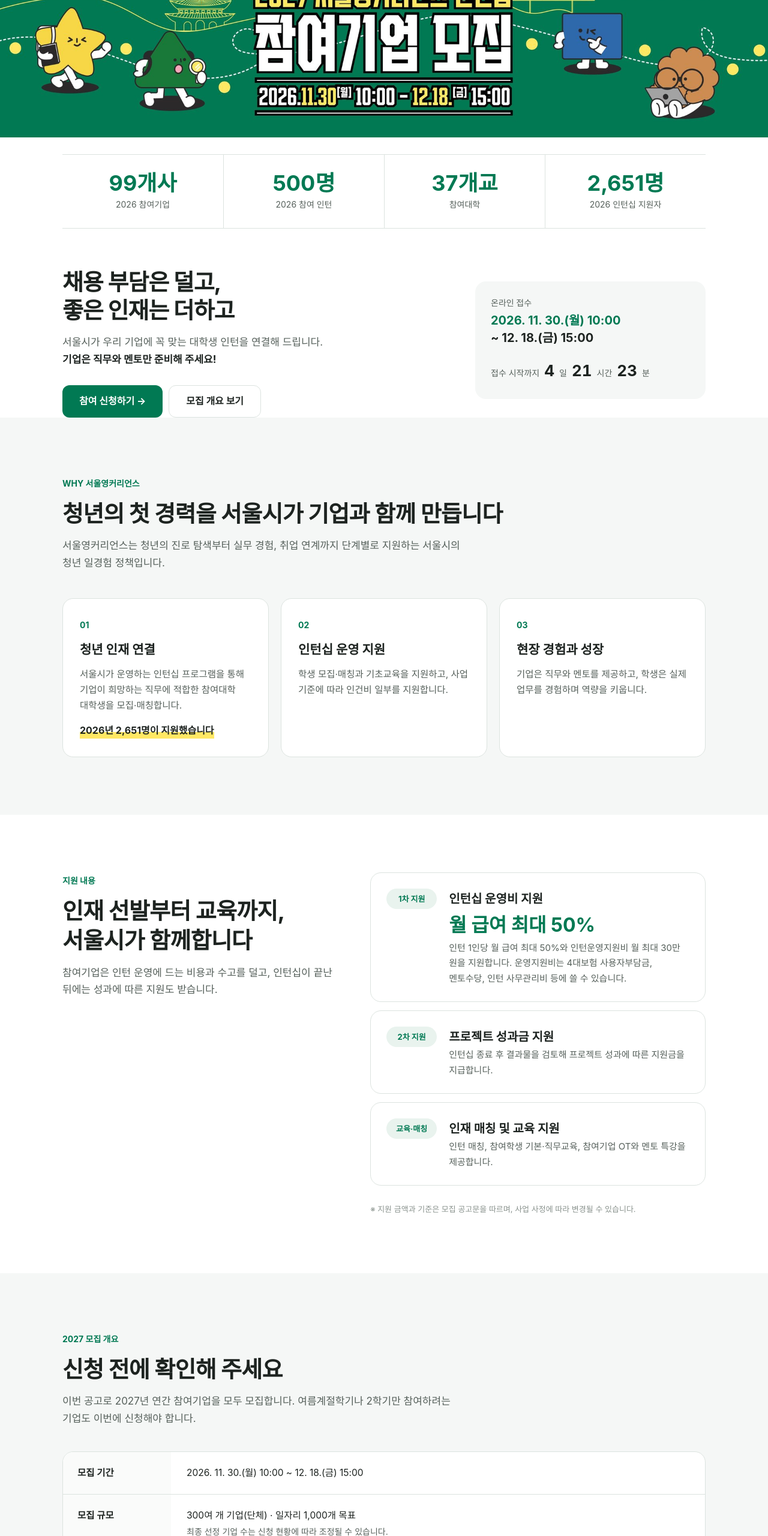
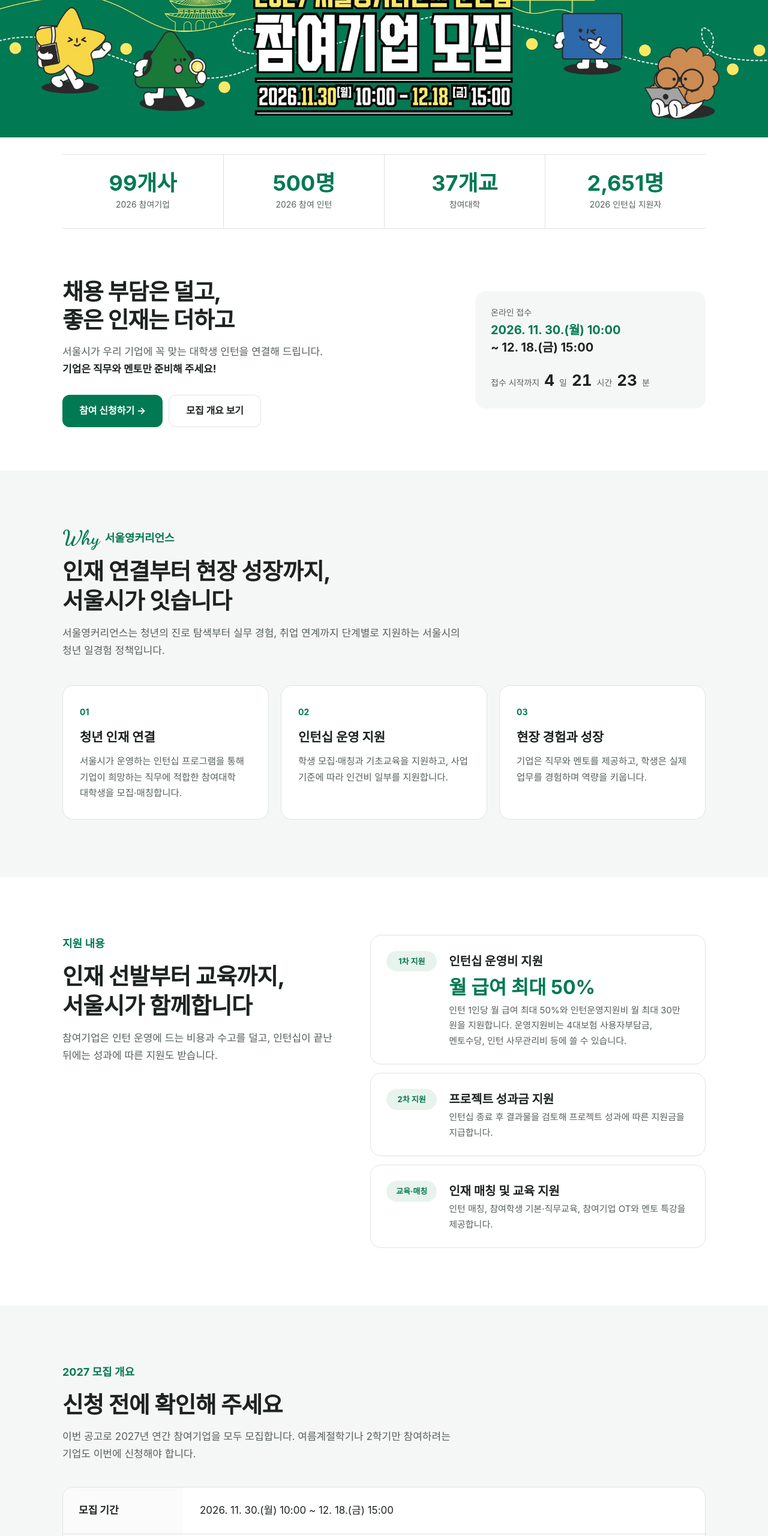
Before and after one commit to ium-strategy/youngCareerence, a plain HTML site: page company/index.html in a window 1280 px wide. Shown: the part 240-2800 px from the top of the page at 60% size. Drawn offline with Linux system fonts and the light colour scheme; a web font is replaced by a local one.

Commit message:
참여기업 페이지: 상단 여백 정리, WHY 섹션 카피·폰트, 모집개요 글자 크기, 안내 문구 삭제
Co-Authored-By: Claude Opus 5.5 <noreply@anthropic.com>
Claude-Session: https://claude.ai/code/session_01UpnRaiZLCrd9p7X9G7FnaK

```diff
--- a/company/index.html
+++ b/company/index.html
@@ -31,6 +31,8 @@ j=d.createElement(s),dl=l!='dataLayer'?'&l='+l:'';j.async=true;j.src=
 <meta property="og:image" content="https://xn--oy2b19kw7abzfnkr0bp79a.kr/company/og-company.jpg">
 <meta property="og:site_name" content="서울영커리언스 참여기업">
 <meta property="og:locale" content="ko_KR">
+<link rel="preconnect" href="https://fonts.googleapis.com"><link rel="preconnect" href="https://fonts.gstatic.com" crossorigin>
+<link href="https://fonts.googleapis.com/css2?family=Dancing+Script:wght@700&display=swap" rel="stylesheet">
 <link rel="icon" href="../favicon-512.png">
 <link rel="apple-touch-icon" href="../favicon-180x180.png">
 <style>
@@ -49,7 +51,8 @@ img,video{display:block;max-width:100%}
 a{color:inherit}
 .wrap{max-width:1120px;margin:0 auto;padding:0 24px}
 section{padding:96px 0}
-.eyebrow{display:inline-block;font-size:14px;font-weight:700;color:var(--g);margin-bottom:14px}
+.eyebrow{display:inline-block;font-size:18px;font-weight:700;color:var(--g);margin-bottom:14px}
+.script{font-family:"Dancing Script",cursive;font-style:normal;font-weight:700;font-size:34px;line-height:1;margin-right:4px;vertical-align:-4px}
 h2{font-size:clamp(28px,3.4vw,38px);line-height:1.3;font-weight:700;letter-spacing:-.02em;text-wrap:balance}
 .lead{font-size:17px;color:var(--sub);margin-top:14px;max-width:680px}
 .btn{display:inline-flex;align-items:center;justify-content:center;gap:8px;min-height:54px;padding:0 28px;border-radius:12px;font-weight:700;font-size:16px;text-decoration:none;transition:background .15s,transform .15s;white-space:nowrap}
@@ -68,9 +71,9 @@ header .btn{min-height:42px;padding:0 18px;font-size:14px}
 .hero-img img{width:100%;height:auto}
 .onb{position:absolute;left:50%;bottom:0;transform:translate(-50%,50%);box-shadow:0 8px 20px rgba(0,0,0,.18);min-height:58px;padding:0 36px;font-size:17px}
 .onb:hover{transform:translate(-50%,calc(50% - 2px))}
-.hero{padding:52px 0 0}
+.hero{padding:28px 0 72px}
 .hero .stats{margin-top:0}
-.hero .wrap:not(.full){margin-top:56px}
+.hero .wrap:not(.full){margin-top:72px}
 .hero h1{font-size:clamp(26px,3.2vw,38px)!important}
 
 .hero .wrap{display:grid;grid-template-columns:minmax(0,1.25fr) minmax(0,.75fr);gap:48px;align-items:center}
@@ -110,22 +113,22 @@ header .btn{min-height:42px;padding:0 18px;font-size:14px}
 /* overview */
 .ov{background:var(--bg)}
 .tbl{margin-top:40px;background:#fff;border:1px solid var(--line);border-radius:18px;overflow:hidden}
-.row{display:grid;grid-template-columns:180px minmax(0,1fr);border-top:1px solid var(--line)}
+.row{display:grid;grid-template-columns:200px minmax(0,1fr);border-top:1px solid var(--line)}
 .row:first-child{border-top:0}
-.row>div:first-child{background:#FAFBFA;padding:22px 24px;font-weight:700;font-size:15.5px}
-.row>div:last-child{padding:22px 26px;font-size:15.5px}
+.row>div:first-child{background:#FAFBFA;padding:24px 26px;font-weight:700;font-size:17px}
+.row>div:last-child{padding:24px 28px;font-size:17px}
 .row ul{list-style:none;display:grid;gap:6px}.row li{padding-left:14px;position:relative}.row li:before{content:"";position:absolute;left:0;top:.72em;width:5px;height:5px;border-radius:50%;background:var(--g)}
 .pair{display:grid;grid-template-columns:1fr 1fr;gap:10px}
 .pair div{border:1px solid var(--line);border-radius:12px;padding:14px 16px}.pair b{display:block;color:var(--g)}
-.muted{color:var(--sub);font-size:14px}
+.muted{color:var(--sub);font-size:15px}
 .score{display:flex;gap:8px;flex-wrap:wrap;margin-top:8px}
-.score span{font-size:13.5px;border-radius:999px;padding:5px 12px;background:var(--g-lt);color:var(--g-dk);font-weight:500}
+.score span{font-size:14.5px;border-radius:999px;padding:5px 12px;background:var(--g-lt);color:var(--g-dk);font-weight:500}
 .score span.m{background:#F3F1EC;color:#6B655B}
 details.ex{margin-top:16px;background:#fff;border:1px solid var(--line);border-radius:14px}
-details.ex summary{cursor:pointer;padding:18px 22px;font-weight:700;list-style:none;display:flex;justify-content:space-between}
+details.ex summary{cursor:pointer;padding:20px 24px;font-weight:700;font-size:17px;list-style:none;display:flex;justify-content:space-between}
 details.ex summary::-webkit-details-marker{display:none}
 details.ex summary:after{content:"+";font-size:20px;color:var(--sub)}details.ex[open] summary:after{content:"–"}
-details.ex ol{padding:0 22px 20px 44px;color:var(--sub);font-size:14.5px;display:grid;gap:4px}
+details.ex ol{padding:0 24px 22px 46px;color:var(--sub);font-size:16px;display:grid;gap:4px}
 /* timeline */
 .tl{display:grid;grid-template-columns:repeat(5,minmax(0,1fr));margin-top:48px;position:relative}
 .tl:before{content:"";position:absolute;top:11px;left:10%;right:10%;height:2px;background:var(--line)}
@@ -211,7 +214,7 @@ header .btn{display:none}footer{padding-bottom:96px}
 <main id="top">
 <div class="hero-img"><picture><source media="(max-width:640px)" srcset="hero_mo.jpg"><img src="hero_pc.jpg" width="1920" height="600" alt="2027 서울영커리언스 인턴십 참여기업 모집. 2026년 11월 30일 10시부터 12월 18일 15시까지"></picture></div>
 
-<section class="hero" style="padding-top:28px"><div class="wrap full"><div class="stats">
+<section class="hero"><div class="wrap full"><div class="stats">
 <div><b>99개사</b><span>2026 참여기업</span></div>
 <div><b>500명</b><span>2026 참여 인턴</span></div>
 <div><b>37개교</b><span>참여대학</span></div>
@@ -229,11 +232,11 @@ header .btn{display:none}footer{padding-bottom:96px}
 </section>
 
 <section class="why" id="why"><div class="wrap">
-<span class="eyebrow">WHY 서울영커리언스</span>
-<h2>청년의 첫 경력을 서울시가 기업과 함께 만듭니다</h2>
+<span class="eyebrow"><em class="script">Why</em> 서울영커리언스</span>
+<h2>인재 연결부터 현장 성장까지,<br>서울시가 잇습니다</h2>
 <p class="lead">서울영커리언스는 청년의 진로 탐색부터 실무 경험, 취업 연계까지 단계별로 지원하는 서울시의 청년 일경험 정책입니다.</p>
 <div class="why-grid">
-<div class="card"><span class="no">01</span><h3>청년 인재 연결</h3><p>서울시가 운영하는 인턴십 프로그램을 통해 기업이 희망하는 직무에 적합한 참여대학 대학생을 모집·매칭합니다.</p><span class="hl">2026년 2,651명이 지원했습니다</span></div>
+<div class="card"><span class="no">01</span><h3>청년 인재 연결</h3><p>서울시가 운영하는 인턴십 프로그램을 통해 기업이 희망하는 직무에 적합한 참여대학 대학생을 모집·매칭합니다.</p></div>
 <div class="card"><span class="no">02</span><h3>인턴십 운영 지원</h3><p>학생 모집·매칭과 기초교육을 지원하고, 사업 기준에 따라 인건비 일부를 지원합니다.</p></div>
 <div class="card"><span class="no">03</span><h3>현장 경험과 성장</h3><p>기업은 직무와 멘토를 제공하고, 학생은 실제 업무를 경험하며 역량을 키웁니다.</p></div>
 </div></div></section>
@@ -245,7 +248,6 @@ header .btn{display:none}footer{padding-bottom:96px}
 <div class="sup-item"><span class="tag">1차 지원</span><div><h3>인턴십 운영비 지원</h3><p class="big">월 급여 최대 50%</p><p>인턴 1인당 월 급여 최대 50%와 인턴운영지원비 월 최대 30만 원을 지원합니다. 운영지원비는 4대보험 사용자부담금, 멘토수당, 인턴 사무관리비 등에 쓸 수 있습니다.</p></div></div>
 <div class="sup-item"><span class="tag">2차 지원</span><div><h3>프로젝트 성과금 지원</h3><p>인턴십 종료 후 결과물을 검토해 프로젝트 성과에 따른 지원금을 지급합니다.</p></div></div>
 <div class="sup-item"><span class="tag">교육·매칭</span><div><h3>인재 매칭 및 교육 지원</h3><p>인턴 매칭, 참여학생 기본·직무교육, 참여기업 OT와 멘토 특강을 제공합니다.</p></div></div>
-<p class="note">※ 지원 금액과 기준은 모집 공고문을 따르며, 사업 사정에 따라 변경될 수 있습니다.</p>
 </div></div></section>
 
 <section class="ov" id="overview"><div class="wrap">
```
